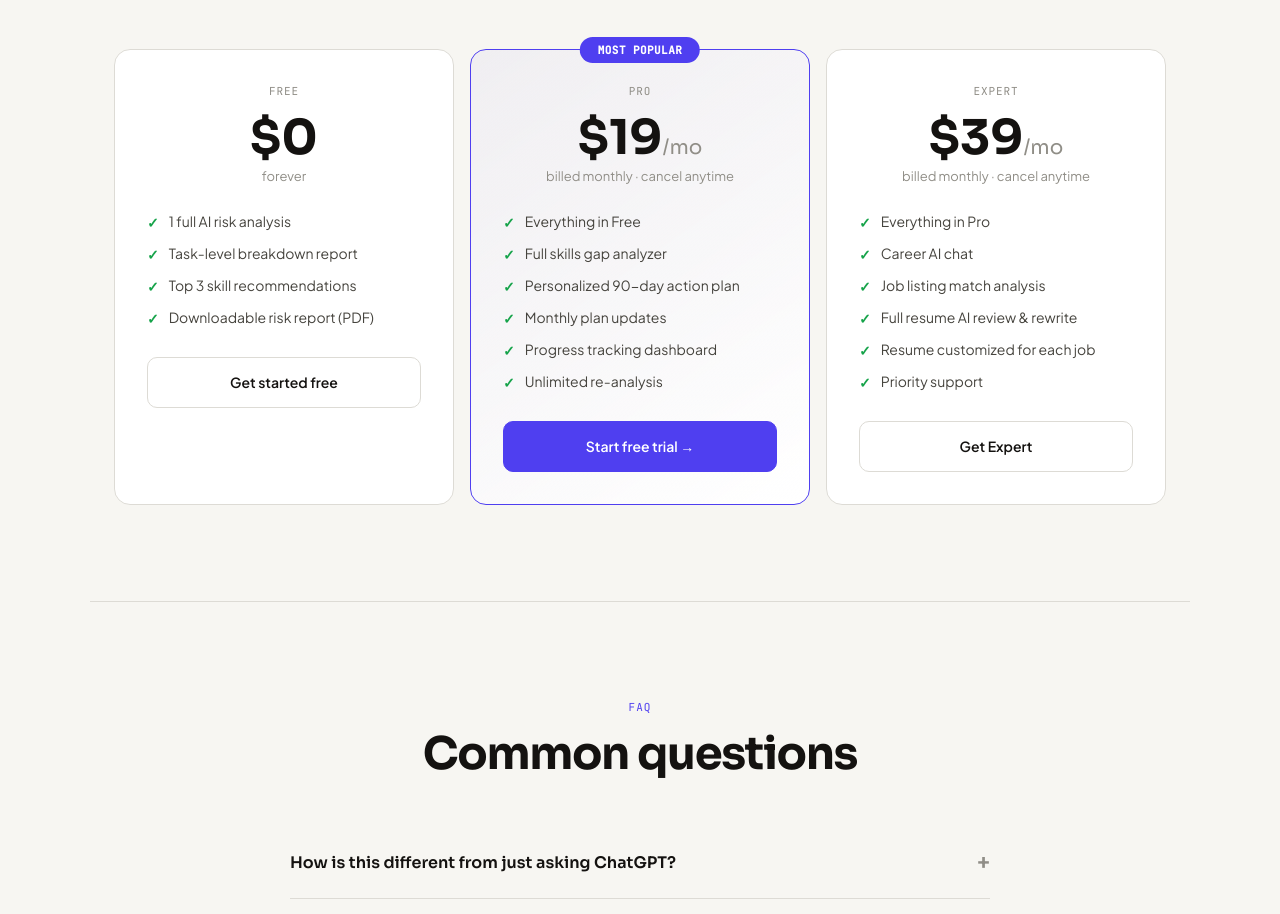
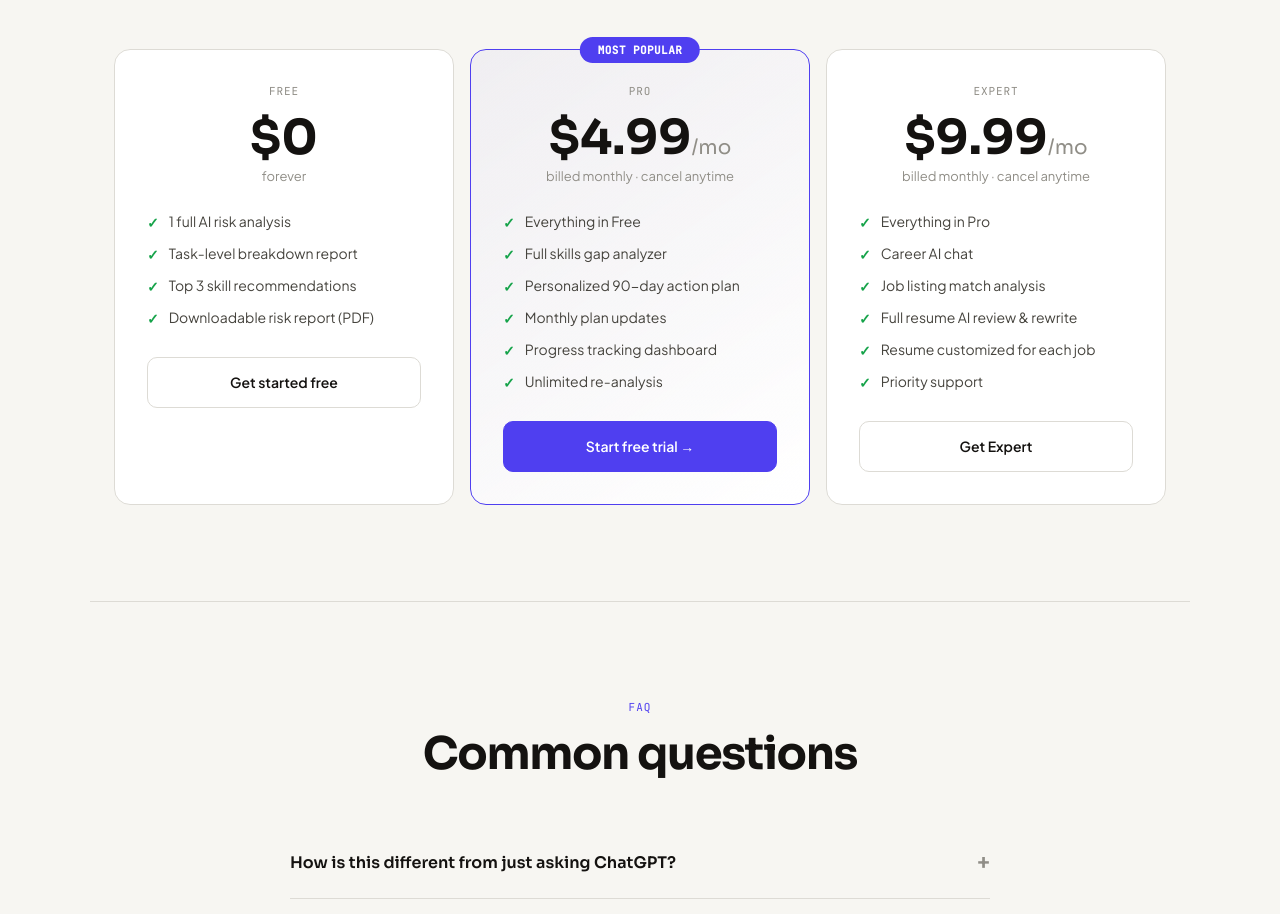
Before and after one commit to careerrisk/navigator, a plain HTML site: page index.html in a window 1280 px wide. Shown: the part 3948-4862 px from the top of the page. Drawn offline with Linux system fonts and the light colour scheme.

Commit message:
Update index.html

```diff
--- a/index.html
+++ b/index.html
@@ -462,7 +462,7 @@ footer{border-top:1px solid var(--border);padding:36px 24px;max-width:1100px;mar
     <div class="pcard feat">
       <div class="pop-badge">MOST POPULAR</div>
       <div class="ptier">Pro</div>
-      <div class="pprice">$19<span>/mo</span></div>
+      <div class="pprice">$4.99<span>/mo</span></div>
       <div class="pper">billed monthly · cancel anytime</div>
       <ul class="pfeats">
         <li><span class="pcheck">✓</span>Everything in Free</li>
@@ -476,7 +476,7 @@ footer{border-top:1px solid var(--border);padding:36px 24px;max-width:1100px;mar
     </div>
     <div class="pcard">
       <div class="ptier">Expert</div>
-      <div class="pprice">$39<span>/mo</span></div>
+      <div class="pprice">$9.99<span>/mo</span></div>
       <div class="pper">billed monthly · cancel anytime</div>
       <ul class="pfeats">
         <li><span class="pcheck">✓</span>Everything in Pro</li>
```
